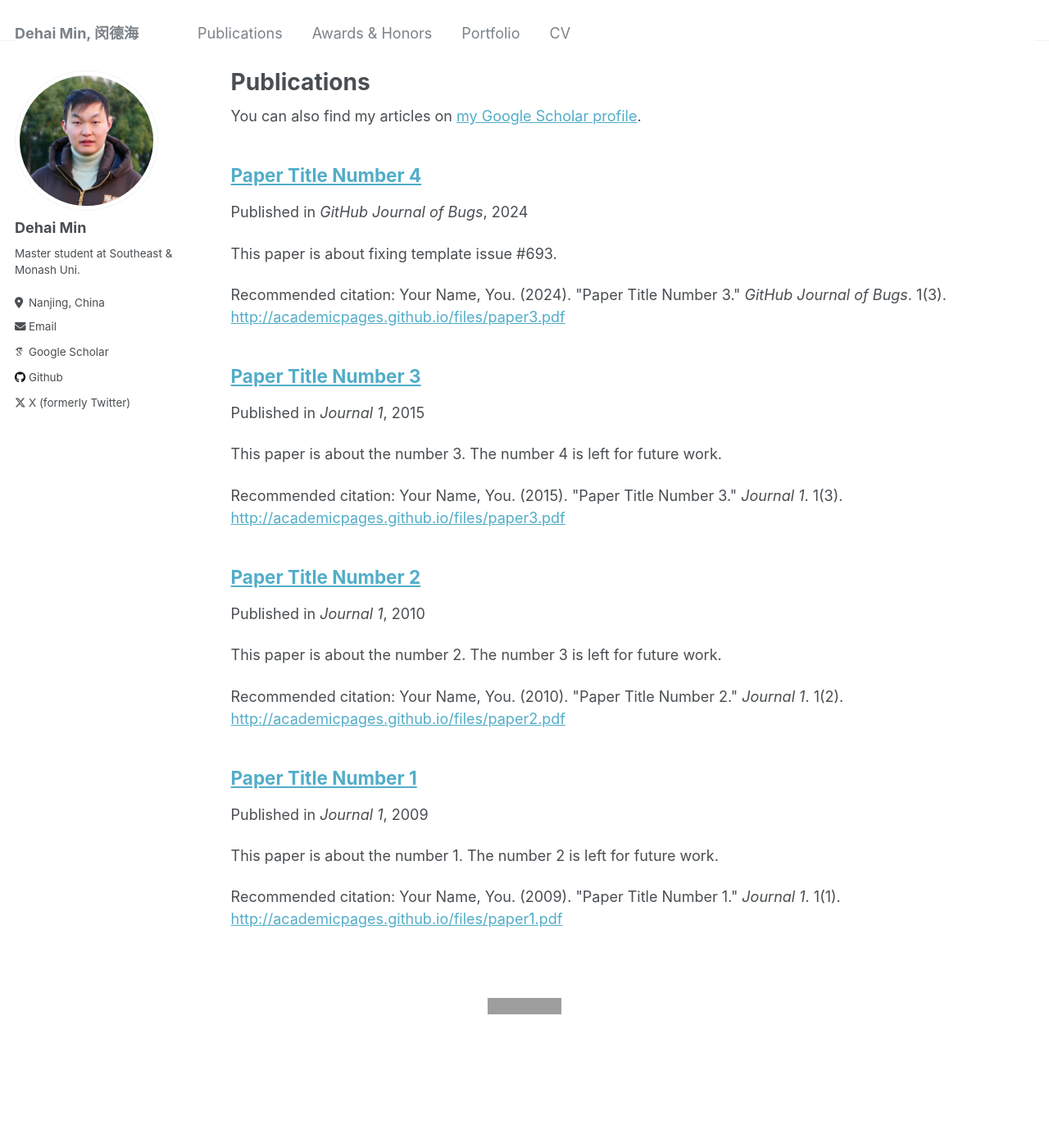
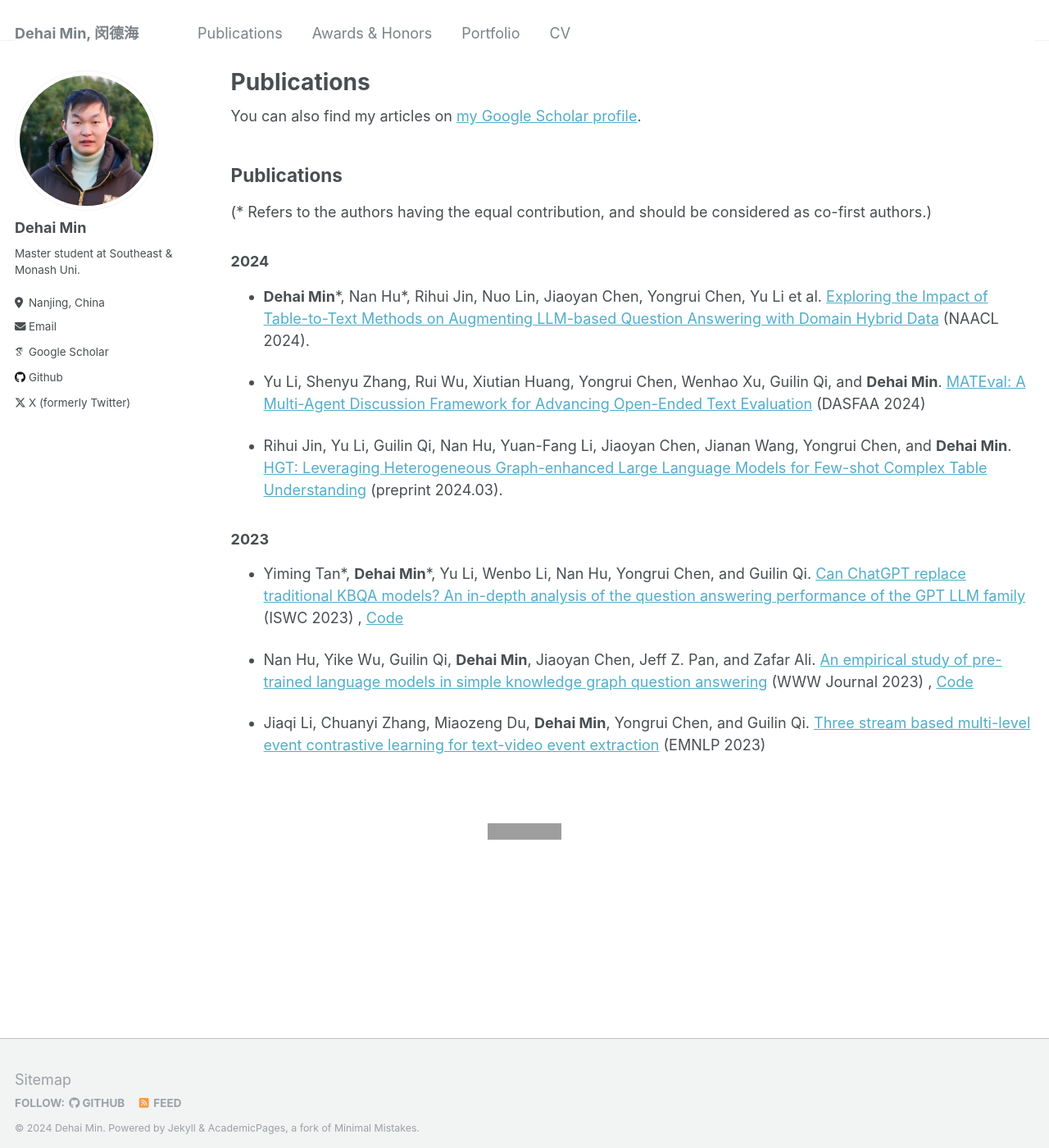
Before and after one commit to ZhishanQ/ZhishanQ.github.io, a Jekyll site: the page built from _pages/publications.md, in a window 1280 px wide and 1400 px high. Shown: the whole window at 82% size. Built offline with Jekyll 4.4.1, drawn with Linux system fonts in a browser that asks for light colours; some web fonts are replaced; grey boxes are pictures that could not be loaded.

Commit message:
Update publications.md

```diff
--- a/_pages/publications.md
+++ b/_pages/publications.md
@@ -9,8 +9,20 @@
   <div class="wordwrap">You can also find my articles on <a href="{{site.author.googlescholar}}">my Google Scholar profile</a>.</div>
 {% endif %}
 
-{% include base_path %}
+## Publications
+(* Refers to the authors having the equal contribution, and should be considered as co-first authors.)
 
-{% for post in site.publications reversed %}
-  {% include archive-single.html %}
-{% endfor %}
+### 2024
+* **Dehai Min**\*, Nan Hu\*, Rihui Jin, Nuo Lin, Jiaoyan Chen, Yongrui Chen, Yu Li et al. [Exploring the Impact of Table-to-Text Methods on Augmenting LLM-based Question Answering with Domain Hybrid Data](https://arxiv.org/abs/2402.12869) (NAACL 2024).
+
+* Yu Li, Shenyu Zhang, Rui Wu, Xiutian Huang, Yongrui Chen, Wenhao Xu, Guilin Qi, and **Dehai Min**. [MATEval: A Multi-Agent Discussion Framework for Advancing Open-Ended Text Evaluation](https://arxiv.org/abs/2403.19305) (DASFAA 2024)
+
+* Rihui Jin, Yu Li, Guilin Qi, Nan Hu, Yuan-Fang Li, Jiaoyan Chen, Jianan Wang, Yongrui Chen, and **Dehai Min**. [HGT: Leveraging Heterogeneous Graph-enhanced Large Language Models for Few-shot Complex Table Understanding](https://arxiv.org/abs/2403.19723) (preprint 2024.03).
+
+### 2023
+
+* Yiming Tan\*, **Dehai Min**\*, Yu Li, Wenbo Li, Nan Hu, Yongrui Chen, and Guilin Qi. [Can ChatGPT replace traditional KBQA models? An in-depth analysis of the question answering performance of the GPT LLM family](https://link.springer.com/chapter/10.1007/978-3-031-47240-4_19) (ISWC 2023) , [Code](https://github.com/tan92hl/Complex-Question-Answering-Evaluation-of-GPT-family)
+
+* Nan Hu, Yike Wu, Guilin Qi, **Dehai Min**, Jiaoyan Chen, Jeff Z. Pan, and Zafar Ali. [An empirical study of pre-trained language models in simple knowledge graph question answering](https://link.springer.com/article/10.1007/s11280-023-01166-y) (WWW Journal 2023) , [Code](https://github.com/HuuuNan/PLMs-in-Practical-KBQA)
+
+* Jiaqi Li, Chuanyi Zhang, Miaozeng Du, **Dehai Min**, Yongrui Chen, and Guilin Qi. [Three stream based multi-level event contrastive learning for text-video event extraction](https://aclanthology.org/2023.emnlp-main.103/) (EMNLP 2023)
```
